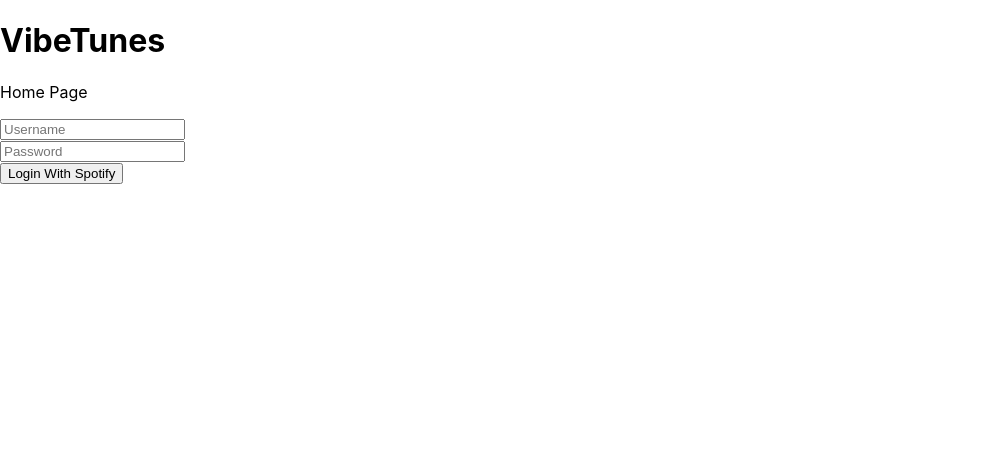
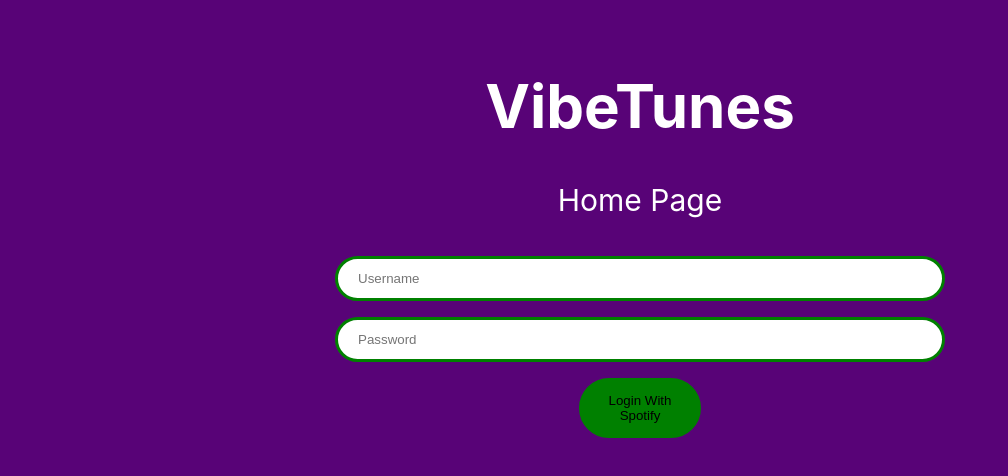
Before and after one commit to j-jurado/VibeTunes, a React (Create React App) app in the folder client/: page / in a window 1280 px wide. Shown: the top 476 px of the page, without its empty margins (0-1008 px from the left). Built offline with nearby package versions, Linux system fonts and the light colour scheme.

Commit message:
css for login page

```diff
--- a/client/public/index.html
+++ b/client/public/index.html
@@ -7,7 +7,7 @@
     <meta name="theme-color" content="#000000" />
     <meta
       name="description"
-      content="Web site created using create-react-app"
+      content="Music playlists based on your mood"
     />
     <link rel="apple-touch-icon" href="%PUBLIC_URL%/logo192.png" />
     <!--
@@ -24,7 +24,7 @@
       work correctly both with client-side routing and a non-root public URL.
       Learn how to configure a non-root public URL by running `npm run build`.
     -->
-    <title>React App</title>
+    <title >VibeTunes</title>
   </head>
   <body>
     <noscript>You need to enable JavaScript to run this app.</noscript>
--- a/client/src/App.css
+++ b/client/src/App.css
@@ -1,3 +1,31 @@
+.home {
+  padding: 30px;
+  text-align: center;
+  background: #580377;
+  min-height: 100vh;
+  color: white;
+  font-size: 30px;
+}
+title ~ h1{
+  border: solid green 6px;
+}
+button{
+  width: 10%;
+  background: green;
+  padding: 12px 20px;
+  margin: 8px 0;
+  border: 3px solid green;
+  box-sizing: border-box;
+  border-radius:30px;
+}
+input[type=text], input[type=password] {
+  width: 50%;
+  padding: 12px 20px;
+  margin: 8px 0;
+  border: 3px solid green;
+  box-sizing: border-box;
+  border-radius:30px;
+}
 .App {
   text-align: center;
 }
--- a/client/src/pages/home.js
+++ b/client/src/pages/home.js
@@ -7,15 +7,17 @@ function Home() {
 
     return (
         <div className="home">
-        <h1>VibeTunes</h1>
+        <div className="title">
+            <h1>VibeTunes</h1>
+        </div>
         <p>Home Page</p>
-        <div>
+        <div className="user">
             <input
             type="text"
             placeholder="Username"
             />
         </div>
-        <div>
+        <div className="pass">
             <input
             type="text"
             placeholder="Password"
--- a/client/src/pages/login.js
+++ b/client/src/pages/login.js
@@ -1,7 +1,8 @@
 function Login() {
     return (
+
       <div className="login">
-        <h1>VibeTunes</h1>
+        <h1 >VibeTunes</h1>
         <p>Login Page</p>
         <button>Login With Spotify</button>
       </div>
```
Also changed, not shown: 1 other file (tests, documents, lock files or other folders).
